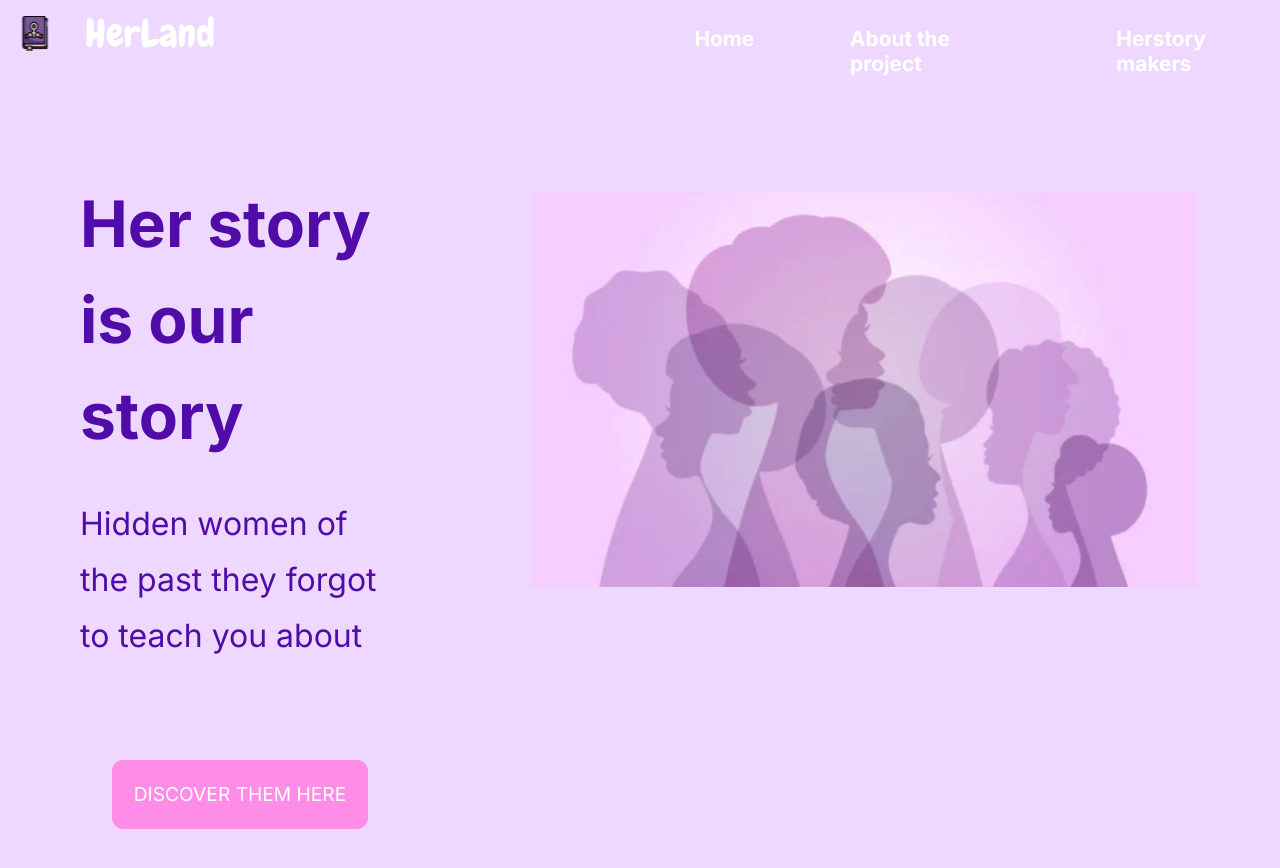
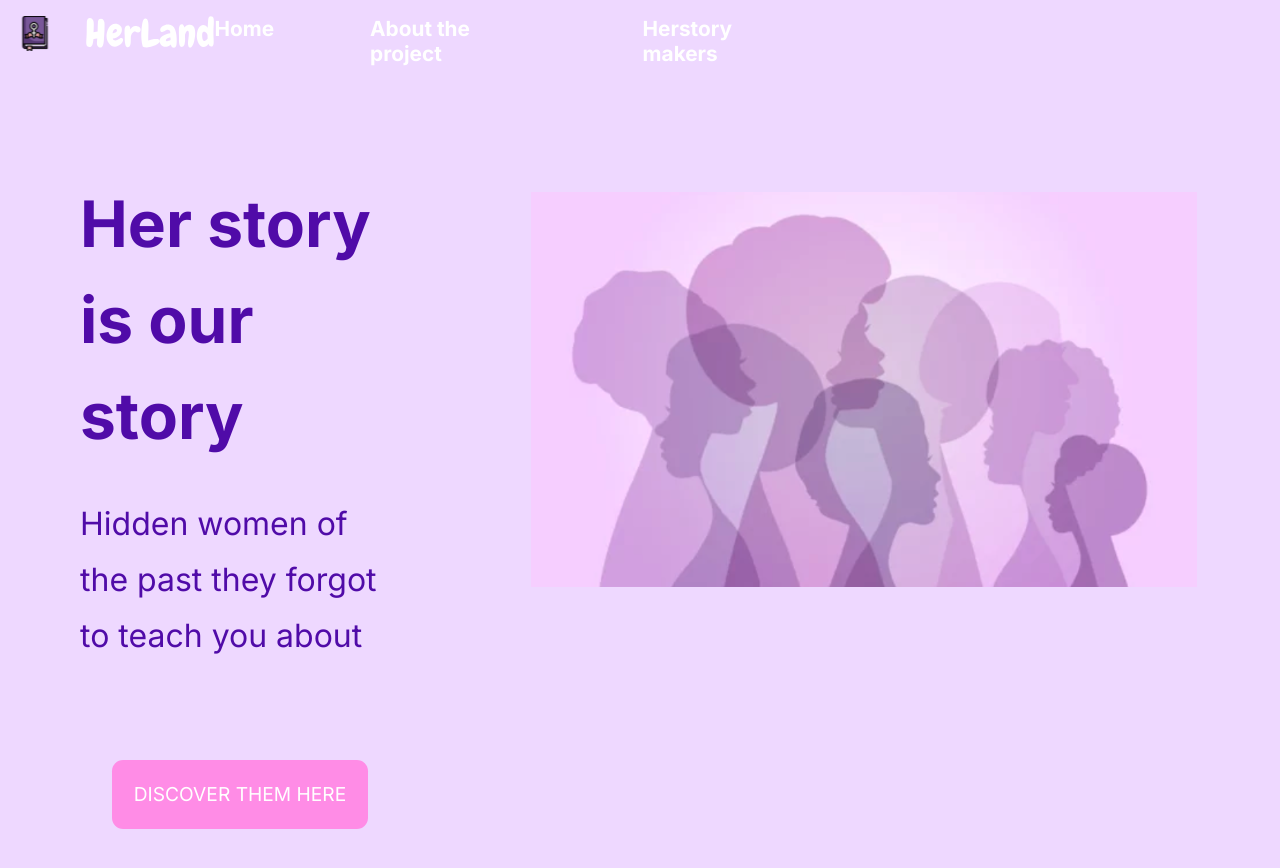
Before and after one commit to Ari-F90/HerLand-front, a React (Create React App) app: page / in a window 1280 px wide. Shown: the top 868 px of the page. Built offline with nearby package versions, Linux system fonts and the light colour scheme.

Commit message:
Updating last styles menu

```diff
--- a/src/core/components/menu/menu.module.scss
+++ b/src/core/components/menu/menu.module.scss
@@ -5,6 +5,9 @@
 .menuburger:hover {
   cursor: pointer;
   background-color: rgb(238, 216, 255);
+}
+
+.menucontainer:hover {
   .menupaths {
     display: flex;
     flex-direction: column;
@@ -19,9 +22,15 @@
     position: absolute;
     right: 0.00000001rem;
     text-align: center;
+    font-size: 1.2rem;
+    font-family: "Inter", sans-serif;
   }
 }
 
+li:hover {
+  transform: scale(1.2);
+  font-weight: bold;
+}
 a:link {
   text-decoration: none;
   font-family: "Inter", sans-serif;
@@ -69,9 +78,12 @@ a {
     display: none;
   }
 
+  li:hover {
+    transform: scale(1.3);
+  }
   .menupaths {
     display: flex;
-    flex-direction: row;
+
     font-size: 1.3rem;
     font-family: "Inter", sans-serif;
     font-weight: bold;
@@ -80,24 +92,14 @@ a {
     list-style: none;
     text-decoration: none;
   }
-  .menu_item {
+  a:link {
     border-bottom: none;
+    display: block;
   }
 
-  .menuburger:hover {
+  .menucontainer:hover {
     .menupaths {
       display: none;
     }
   }
-
-  .menucontainer {
-    justify-content: space-around;
-    align-content: space-between;
-  }
-  .container__flex {
-    display: flex;
-    flex-direction: row;
-    margin-left: 30rem;
-    margin-top: 0.6rem;
-  }
 }
--- a/src/core/components/menu/menu.tsx
+++ b/src/core/components/menu/menu.tsx
@@ -20,20 +20,19 @@ export const Menu = ({ props }: MenuProps) => {
   return (
     <>
       <div className={styles.menucontainer}>
-        <div>
         <img
           className={styles.logodesktop}
           src="../../../img/logo.svg"
           alt="Logo desktop"
         ></img>
-        </div>
-        <nav className={styles.menuburger}>
+
+        <div className={styles.menuburger}>
           <img
             className={styles.burgerImg}
             src="../../../img/menu-burger.png"
             alt="Burger menu"
           ></img>
-          <div className={styles.container__flex}>
+
           <ul className={styles.menupaths}>
             {props.map((item) => (
               <li key={item.label}>
@@ -44,7 +43,6 @@ export const Menu = ({ props }: MenuProps) => {
             ))}
           </ul>
         </div>
-        </nav>
       </div>
     </>
   );
```
Lines whose indentation alone changed are shown as unchanged.
